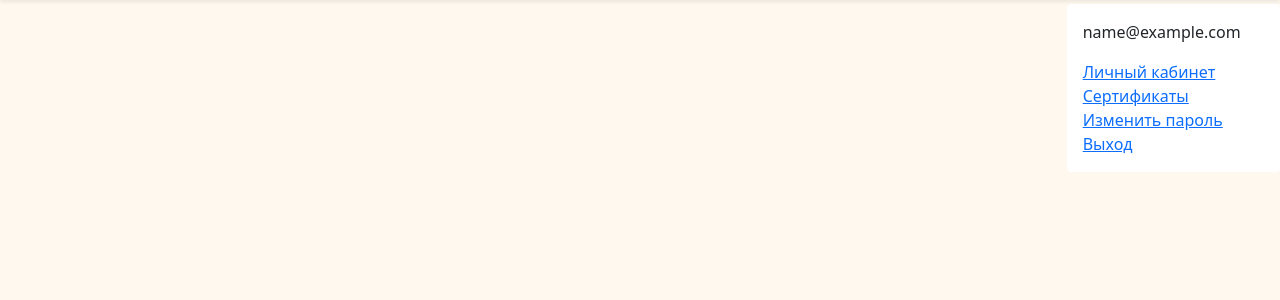
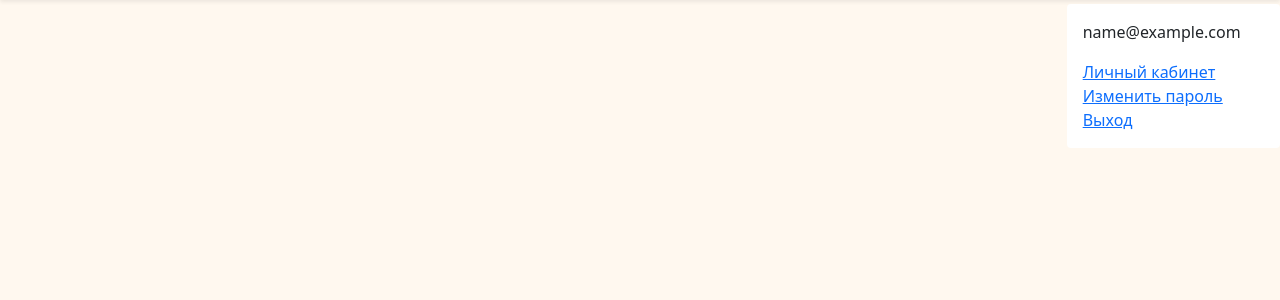
Before and after one commit to nezaicev/IZOcontests, a Django app: template templates/home.html in a window 1280 px wide. Shown: the part 58-358 px from the top of the page. Run offline with Django 3.2, Linux system fonts and the light colour scheme; the template is opened without the code that fills it, so the values that code supplies are empty; the visitor is signed in with stand-in values (Sample User, id 1); parts of the project's set-up code (start-up, migrations or seed data) failed here and were passed over; some libraries are stand-ins or nearby versions.

Commit message:
tmp hide link cert in main page

```diff
--- a/templates/home.html
+++ b/templates/home.html
@@ -10,7 +10,7 @@
 			{% if user.is_authenticated %}
 				<p>{{ user.email }}</p>
         <p class="mb-0"><a href="{% url 'admin:index' %}">Личный кабинет</a></p>
-				<p class="mb-0"><a href="{% url 'search_cert' %}">Сертификаты</a></p>
+{#				<p class="mb-0"><a href="{% url 'search_cert' %}">Сертификаты</a></p>#}
 				<p class="mb-0"><a href="{% url 'password_reset' %}">Изменить пароль</a></p>
         <p class="mb-0"><a href="{% url 'logout' %}" class='mr-1'>Выход</a></p>
 
```
